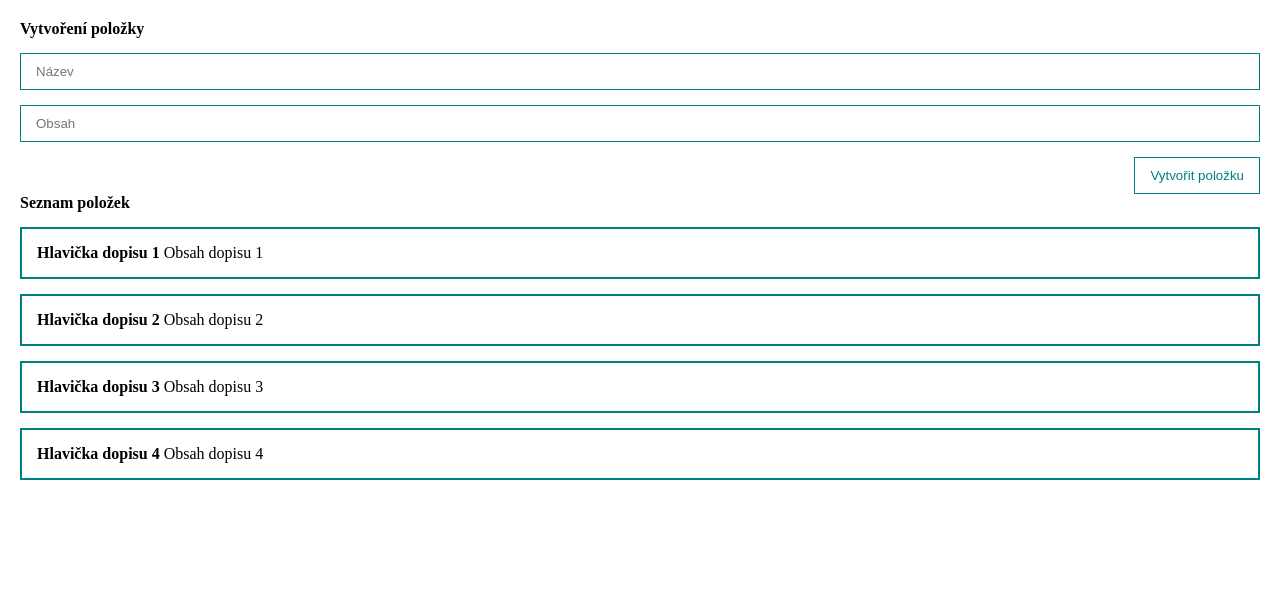
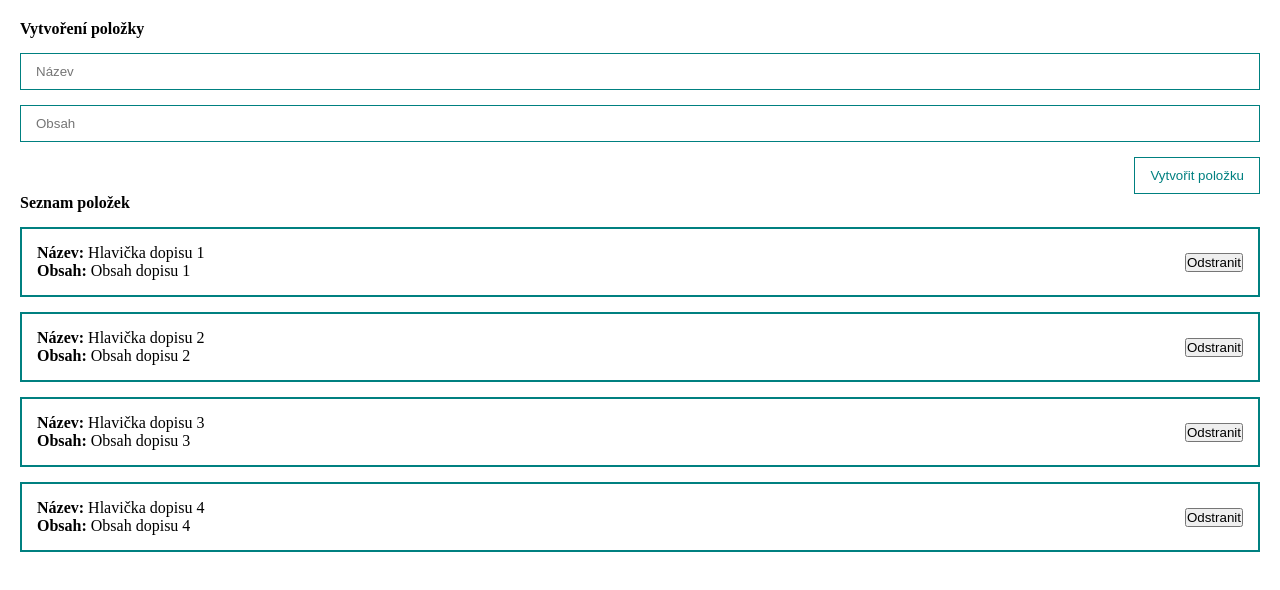
Before and after one commit to kofranek/timur_albi_vue3_from_a_to_z, a Vue app: page / in a window 1280 px wide. Shown: the top 590 px of the page. Built offline with nearby package versions, Linux system fonts and the light colour scheme; the HTML template or start-up script is replaced by a standard one.

Commit message:
Odstranění prvku ze seznamu

```diff
--- a/src/App.vue
+++ b/src/App.vue
@@ -3,13 +3,14 @@
     <post-form
         @create="createPost"
     />
-    <post-list :posts_props="posts"/>
+    <post-list :posts_props="posts" @clrPost="deletePost"/>
   </div>
 </template>
 
 <script>
 import PostForm from "@/components/PostForm";
 import PostList from "@/components/PostList";
+
 export default {
   components: {
     PostForm: PostForm,
@@ -31,12 +32,19 @@ export default {
   methods: {
     createPost(post) {
       this.posts.push(post)
-    }
-  },
+    },
+    deletePost(post) {
+      const idx = this.posts.findIndex((el) => {
+        return (el.id === post.id)
+      })
+      this.posts.splice(idx,1)
+    },
+
+  }
 }
 </script>
 
-<style >
+<style>
 * {
   margin: 0;
   padding: 0;
--- a/src/components/PostItem.vue
+++ b/src/components/PostItem.vue
@@ -1,6 +1,12 @@
 <template>
   <div class="post">
-    <strong>{{ post_props.title }}</strong> {{ post_props.body }}
+    <div>
+      <div><strong>Název: </strong>{{ post_props.title }}</div>
+      <div><strong>Obsah: </strong>{{ post_props.body }}</div>
+    </div>
+    <div class="post__btns">
+      <button class="btn" @click="deletePost">Odstranit</button>
+    </div>
   </div>
 </template>
 
@@ -12,6 +18,12 @@ export default {
       type: Object,
       required: true,
     }
+  },
+  methods: {
+    deletePost() {
+      console.log('PostItem: post_props=', this.post_props)
+      this.$emit('deletePost', this.post_props)
+    }
   }
 }
 </script>
@@ -21,5 +33,8 @@ export default {
   padding: 15px;
   border: 2px solid teal;
   margin-top: 15px;
+  display: flex;
+  align-items: center;
+  justify-content: space-between;
 }
 </style>
--- a/src/components/PostList.vue
+++ b/src/components/PostList.vue
@@ -1,15 +1,17 @@
 <template>
-  <div >
+  <div>
     <h4>Seznam položek</h4>
     <post-item
         v-for="post in posts_props"
-        :post_props="post"
+        :post_props="post" :key="post.id"
+        @deletePost="deletePost"
     />
   </div>
 </template>
 
 <script>
 import PostItem from "@/components/PostItem";
+
 export default {
   name: "PostList",
   components: {PostItem},
@@ -19,6 +21,12 @@ export default {
       required: true
     }
   },
+  methods: {
+    deletePost(post) {
+      console.log('PostList:delete:',post)
+      this.$emit('clrPost', post)
+    },
+  }
 }
 </script>
 
```
Also changed, not shown: notes.txt.
